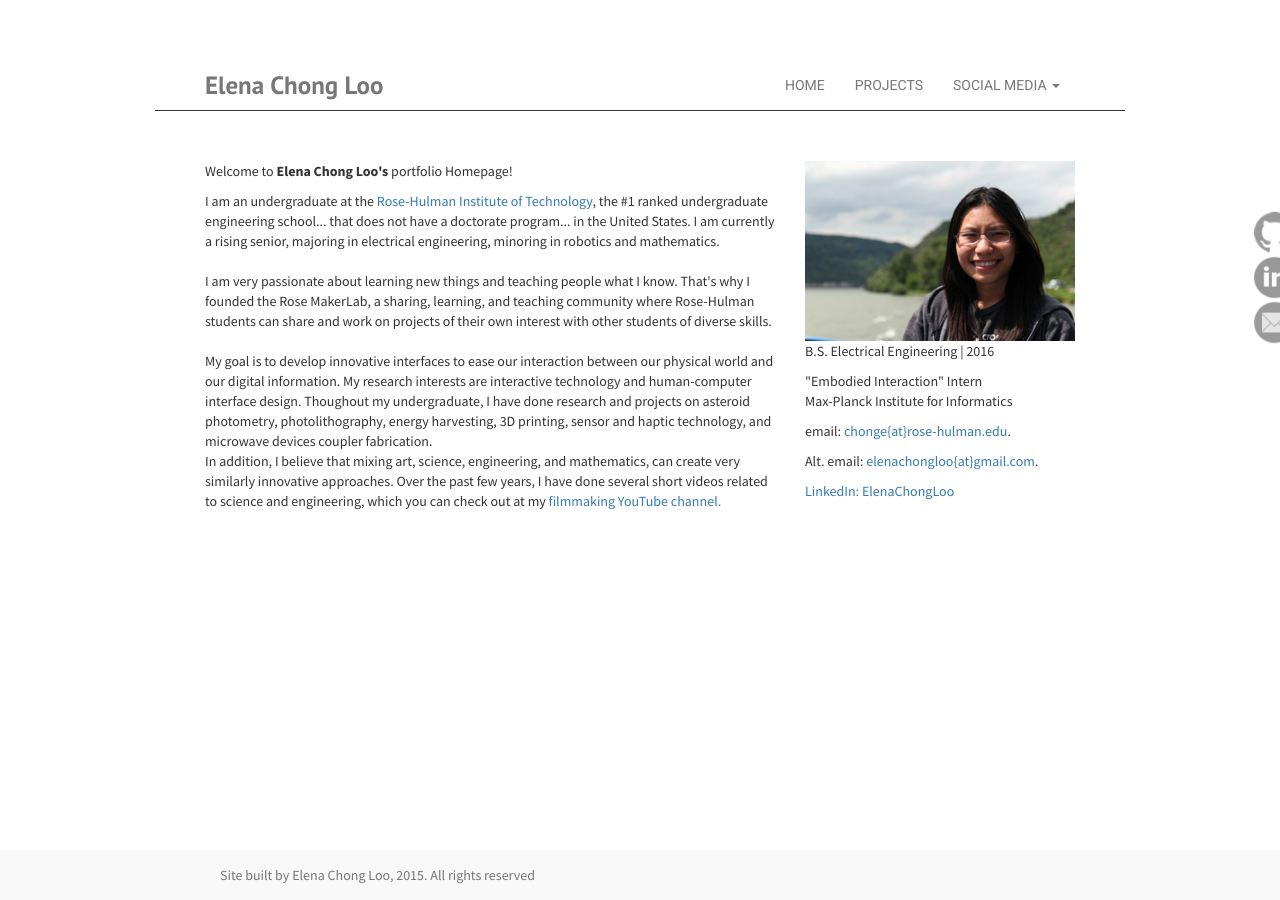
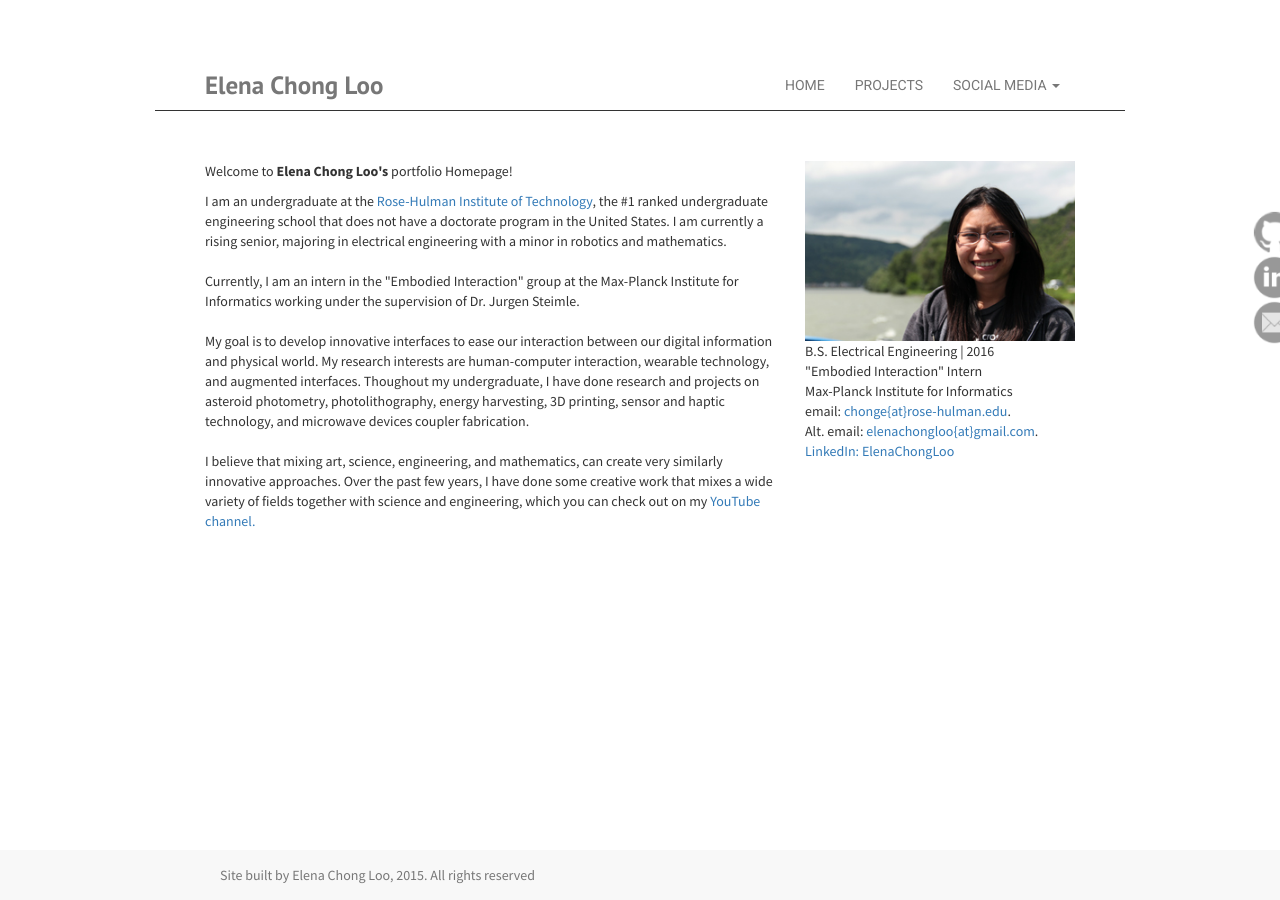
Before and after one commit to helenchg/elenachong.com, a Jekyll site: the page built from index.html, in a window 1280 px wide. Built offline with Jekyll 4.4.1, drawn with Linux system fonts in a browser that asks for light colours; nearby versions of some CDN libraries.

Commit message:
changed description on main page

```diff
--- a/index.html
+++ b/index.html
@@ -10,10 +10,11 @@
                    <p> Welcome to <strong>Elena Chong Loo's </strong>portfolio Homepage! </p>
                     <p>
 
-                        I am an undergraduate at the <a href= "http://www.rose-hulman.edu">Rose-Hulman Institute of Technology</a>, the #1 ranked undergraduate engineering school... that does not have a doctorate program... in the United States. I am currently a rising senior, majoring in electrical engineering, minoring in robotics and mathematics. <br><br> I am very passionate about learning new things and teaching people what I know. That's why I founded the Rose MakerLab, a sharing, learning, and teaching community where Rose-Hulman students can share and work on projects of their own interest with other students of diverse skills. <br><br>
-                        My goal is to develop innovative interfaces to ease our interaction between our physical world and our digital information. My research interests are interactive technology and human-computer interface design. Thoughout my undergraduate, I have done research and projects on asteroid photometry, photolithography, energy harvesting, 3D printing, sensor and haptic technology, and microwave devices coupler fabrication.
-                        <br>
-                        In addition, I believe that mixing art, science, engineering, and mathematics, can create very similarly innovative approaches. Over the past few years, I have done several short videos related to science and engineering, which you can check out at my <a href = "https://www.youtube.com/channel/UC8K6zTCAZtnK1vV3HmhknIQ">filmmaking YouTube channel.</a>
+                        I am an undergraduate at the <a href= "http://www.rose-hulman.edu">Rose-Hulman Institute of Technology</a>, the #1 ranked undergraduate engineering school that does not have a doctorate program in the United States. I am currently a rising senior, majoring in electrical engineering with a minor in robotics and mathematics. <br><br>
+                        Currently, I am an intern in the "Embodied Interaction" group at the Max-Planck Institute for Informatics working under the supervision of Dr. Jurgen Steimle. <br><br>
+                        My goal is to develop innovative interfaces to ease our interaction between our digital information and physical world. My research interests are human-computer interaction, wearable technology, and augmented interfaces. Thoughout my undergraduate, I have done research and projects on asteroid photometry, photolithography, energy harvesting, 3D printing, sensor and haptic technology, and microwave devices coupler fabrication.
+                        <br><br>
+                        I believe that mixing art, science, engineering, and mathematics, can create very similarly innovative approaches. Over the past few years, I have done some creative work that mixes a wide variety of fields together with science and engineering, which you can check out on my <a href = "https://www.youtube.com/channel/UC8K6zTCAZtnK1vV3HmhknIQ">YouTube channel.</a>
                     <br>
                     </p>
 
```
Also changed, not shown: other parts of index.html (+5 -5 lines).
